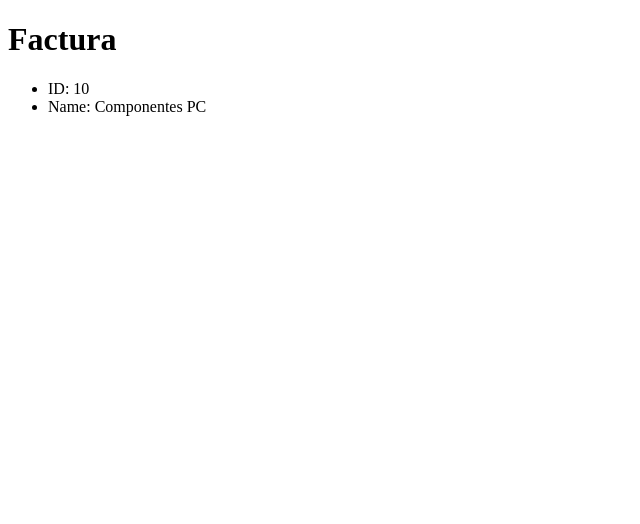
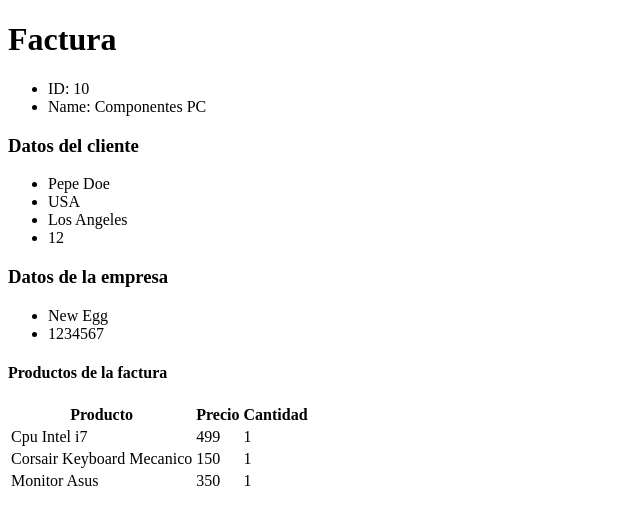
Before and after one commit to LuisRFE0/invoiceApp, a React (Vite) app: page / in a window 1280 px wide. Shown: the top 524 px of the page, without its empty margins (0-640 px from the left). Built offline with nearby package versions, Linux system fonts and the light colour scheme.

Commit message:
maquetando datos

```diff
--- a/src/components/InvoiceApp.jsx
+++ b/src/components/InvoiceApp.jsx
@@ -1,18 +1,56 @@
 import React from 'react'
-import { invoice } from '../data/invoice'
 import { getInvoice } from '../services/getInvoice'
 
 export const InvoiceApp = () => {
 
-    const invoice = getInvoice();
+    const { id, name, client, company, items } = getInvoice();
+    const { name: nameClient, lastName, address } = client
+    const { country, city, street, number } = address
     return (
         <>
 
             <h1>Factura</h1>
             <ul>
-                <li>ID: {invoice.id}</li>
-                <li>Name: {invoice.name}</li>
+                <li>ID: {id}</li>
+                <li>Name: {name}</li>
             </ul>
+
+            <h3>Datos del cliente</h3>
+            <ul>
+                <li>{nameClient} {lastName}</li>
+                <li>{country}</li>
+                <li>{city}</li>
+                <li>{number}</li>
+            </ul>
+
+            <h3>Datos de la empresa</h3>
+            <ul>
+                <li>{company.name}</li>
+                <li>{company.fiscalNumber}</li>
+            </ul>
+
+            <h4>Productos de la factura</h4>
+            <table>
+                <thead>
+                    <tr>
+                        <th>Producto</th>
+                        <th>Precio</th>
+                        <th>Cantidad</th>
+                    </tr>
+                </thead>
+                <tbody>
+                    {items.map(({ product, price, quantity }) =>
+                    (
+                        <tr>
+                            <td>{product}</td>
+                            <td>{price}</td>
+                            <td>{quantity}</td>
+                        </tr>
+                    )
+                    )}
+
+                </tbody>
+            </table>
 
         </>
     )
```
